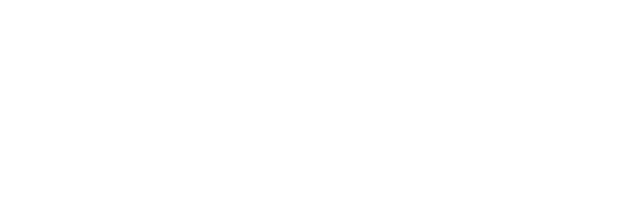
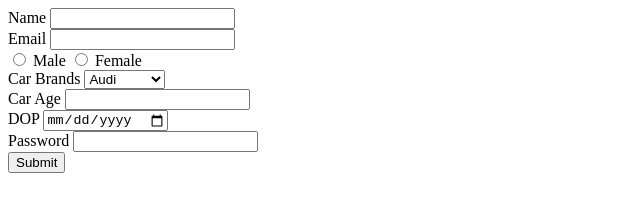
Before and after one commit to acciojob/car-insurance-form-ABHISHEKSINGLA209, a website: page main.html in a window 1280 px wide. Shown: the whole page, without its empty margins (0-640 px from the left). Drawn offline with Linux system fonts and the light colour scheme.

Commit message:
created a submission

```diff
--- a/main.html
+++ b/main.html
@@ -8,7 +8,32 @@
 
 <body>
 	<!-- the entire body must be written by student -->
-    <script type="text/javascript" src="./script.js">
+<form method="post"
+<label for="name">Name</label>
+<input type="text"id="name"required/></br>
+<label for="email">Email</label>
+<input type="text"id="email"required/></br>
+<input type="radio"id="male"name="gender"value="male"required/>
+<label for="male">Male</label>
+<input type="radio"id="female"name="gender"value="female"required/>
+<label for="female">Female</label><br>
+<label for="car">Car Brands</label>
+<select name="Laptop Brands"id="cars>"
+<option value="bMW">Bmw</option>
+<option value="audi">Audi</option>
+<option value="Mercedez">Mercedez</option></select><br/>
+<label for="car age">Car Age</label>
+<input type="number"id="car age"required/><br>
+
+<label for="dop">DOP</label>
+<input type="date"name="dop"id="dop"required><br>
+<label for="password">Password</label>
+<input type="text"id="password"required><br>
+
+<button type="submit">Submit</button>
+</form>
+
+  <script type="text/javascript" src="./script.js">
 </script>
 
 </body>
```
